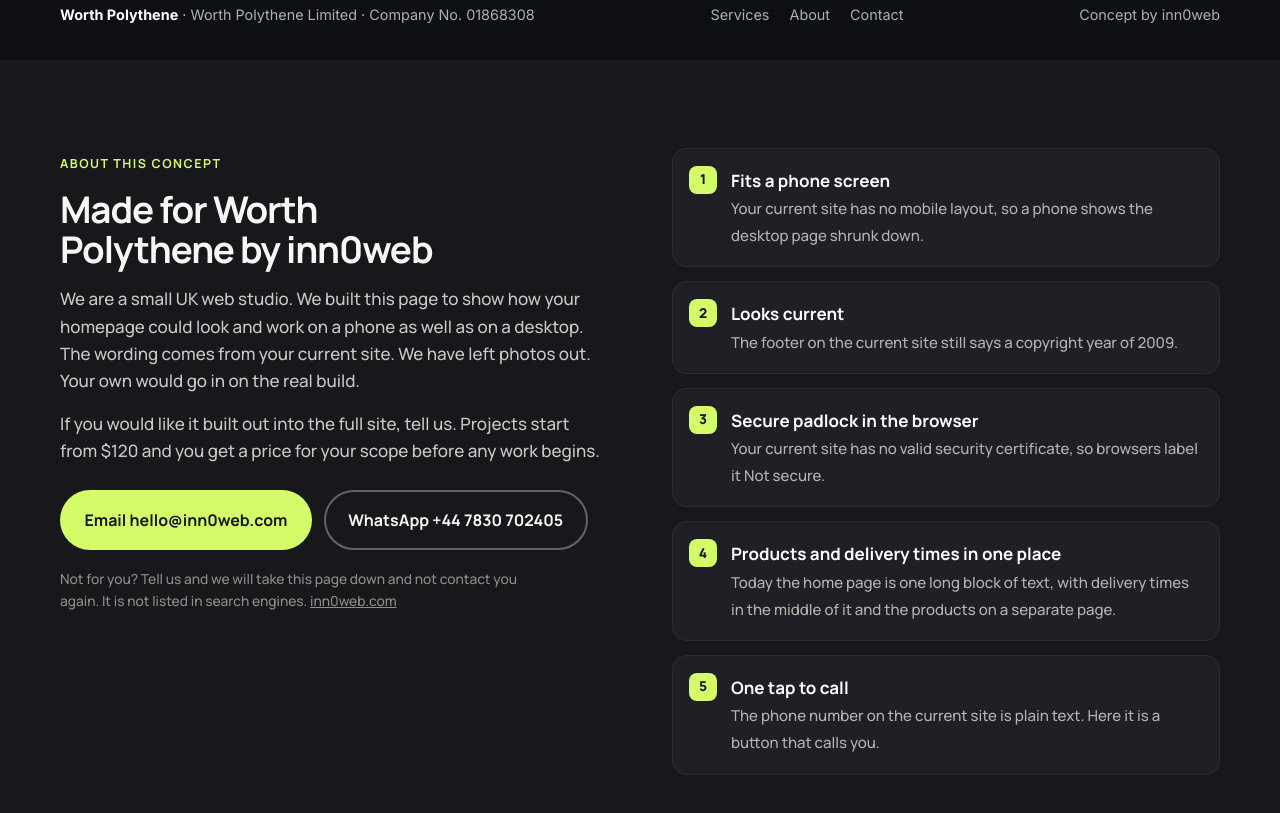
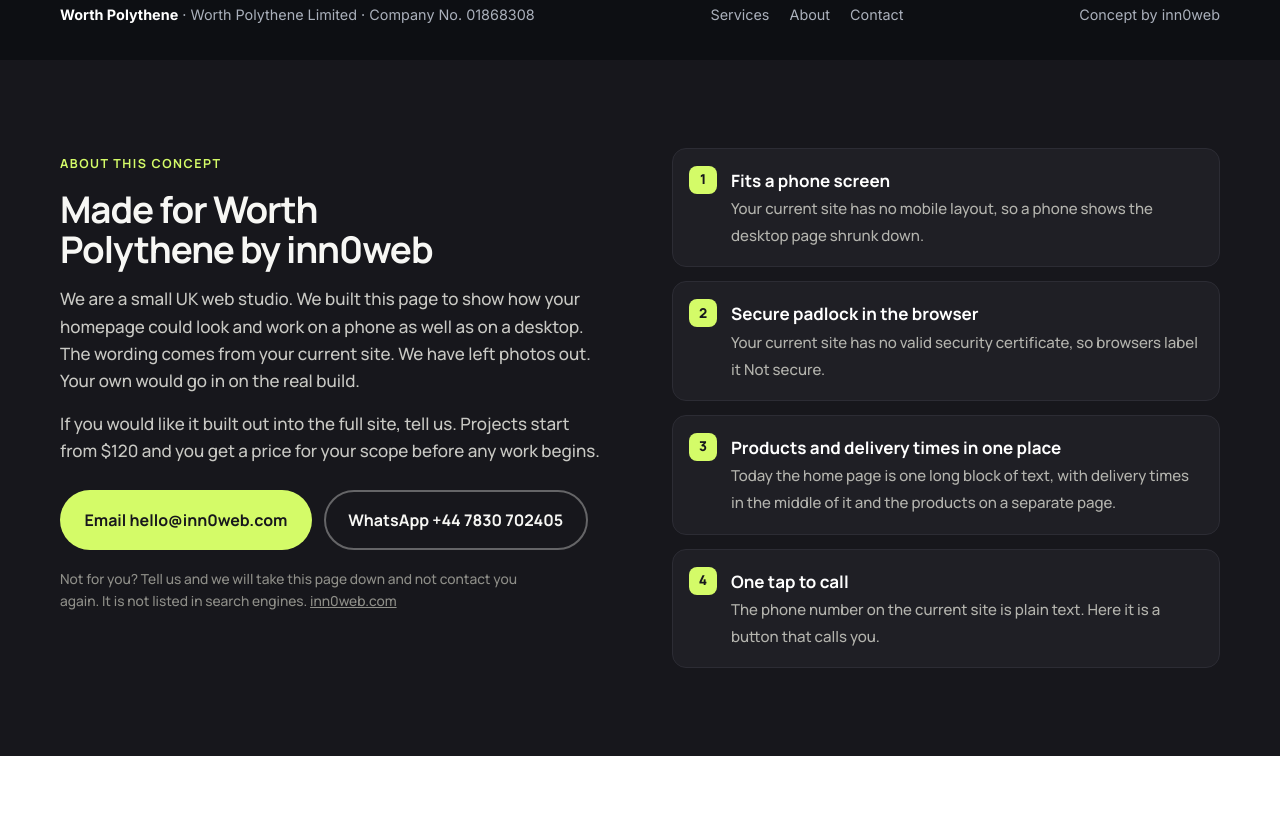
Before and after one commit to inn0web/inn0web.github.io, a plain HTML site: page concepts/worth-polythene/index.html in a window 1280 px wide. Shown: the part 3905-4718 px from the top of the page. After the commit the page ends 4661 px from the top, so only its background shows below. Drawn offline with Linux system fonts and the light colour scheme.

Commit message:
Publish site from source fb794c0

```diff
--- a/concepts/worth-polythene/index.html
+++ b/concepts/worth-polythene/index.html
@@ -198,7 +198,7 @@ footer b{color:#fff}footer nav{display:flex;gap:20px;flex-wrap:wrap}footer a{tex
 <div class="cta"><a class="btn primary" href="mailto:hello@inn0web.com?subject=Concept%20for%20Worth%20Polythene">Email hello@inn0web.com</a>
 <a class="btn ghost" href="https://wa.me/447830702405?text=Hi%2C%20I%20saw%20the%20concept%20page%20you%20made%20for%20Worth%20Polythene.">WhatsApp +44 7830 702405</a></div>
 <p class="fine">Not for you? Tell us and we will take this page down and not contact you again. It is not listed in search engines. <a href="https://inn0web.com/web-design">inn0web.com</a></p></div>
-<ol><li><b>Fits a phone screen</b><span>Your current site has no mobile layout, so a phone shows the desktop page shrunk down.</span></li><li><b>Looks current</b><span>The footer on the current site still says a copyright year of 2009.</span></li><li><b>Secure padlock in the browser</b><span>Your current site has no valid security certificate, so browsers label it Not secure.</span></li><li><b>Products and delivery times in one place</b><span>Today the home page is one long block of text, with delivery times in the middle of it and the products on a separate page.</span></li><li><b>One tap to call</b><span>The phone number on the current site is plain text. Here it is a button that calls you.</span></li></ol></div></section>
+<ol><li><b>Fits a phone screen</b><span>Your current site has no mobile layout, so a phone shows the desktop page shrunk down.</span></li><li><b>Secure padlock in the browser</b><span>Your current site has no valid security certificate, so browsers label it Not secure.</span></li><li><b>Products and delivery times in one place</b><span>Today the home page is one long block of text, with delivery times in the middle of it and the products on a separate page.</span></li><li><b>One tap to call</b><span>The phone number on the current site is plain text. Here it is a button that calls you.</span></li></ol></div></section>
 <div class="bar"><a class="btn primary" href="tel:+441226386293"><svg width="18" height="18" viewBox="0 0 24 24" fill="none" stroke="currentColor" stroke-width="1.8" stroke-linecap="round" stroke-linejoin="round" aria-hidden="true"><path d="M5 4h4l2 5-2.5 1.5a11 11 0 0 0 5 5L15 13l5 2v4a2 2 0 0 1-2 2A16 16 0 0 1 3 6a2 2 0 0 1 2-2z"/></svg>Call</a><a class="btn ghost" href="#contact">Enquire</a></div>
 <script>
 document.querySelector('.menu')?.addEventListener('click',()=>document.querySelector('.links').classList.toggle('open'));
```
